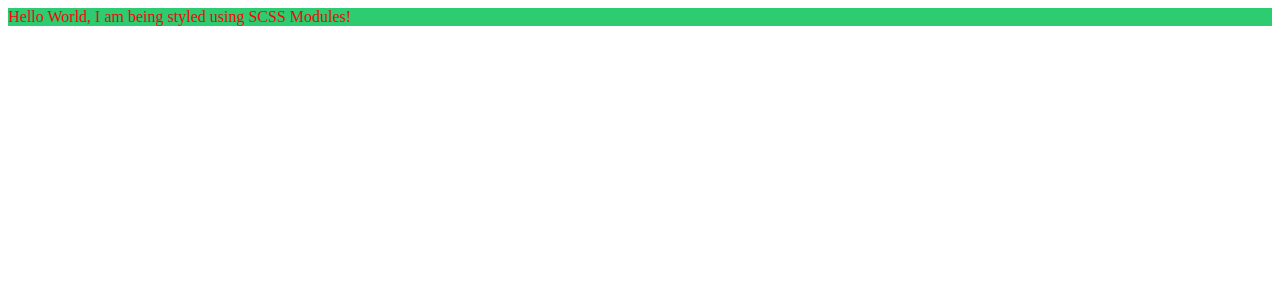
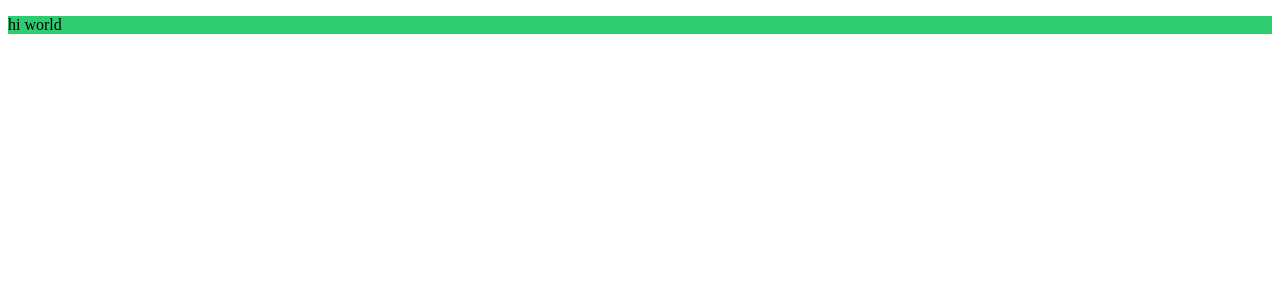
Before and after one commit to cyberangel99/LoginSignup, a Next.js app: page / in a window 1280 px wide. Shown: the top 300 px of the page. Built offline with nearby package versions, Linux system fonts and the light colour scheme.

Commit message:
added prettier and eslint

```diff
--- /dev/null
+++ b/components/Login.js
@@ -0,0 +1,7 @@
+import React from 'react';
+
+export default function Login() {
+    return (
+    <p>hi world</p>
+    );
+}
--- a/components/hello-world.js
+++ /dev/null
@@ -1,9 +0,0 @@
-import styles from './hello-world.module.scss'
-
-export default function HelloWorld() {
-  return (
-    <div className={styles.hello}>
-      Hello World, I am being styled using SCSS Modules!
-    </div>
-  )
-}
--- a/components/hello-world.module.scss
+++ /dev/null
@@ -1,5 +0,0 @@
-$color: red;
-
-.hello {
-  color: $color;
-}
--- a/pages/index.js
+++ b/pages/index.js
@@ -1,9 +1,9 @@
-import HelloWorld from '../components/hello-world'
+import Login from '../components/Login'
 
 export default function Home() {
   return (
     <div className="app">
-      <HelloWorld />
+     <Login />
     </div>
   )
 }
```
Also changed, not shown: package.json (+10 -1 lines), .eslintrc.js (added), Login.js (deleted), 1 other file (tests, documents, lock files or other folders).
